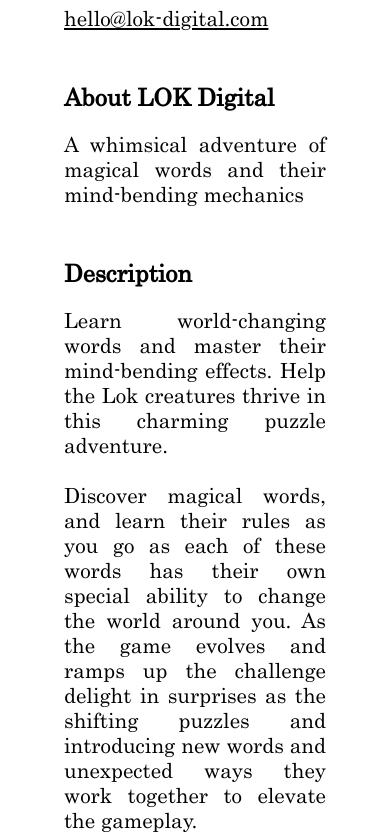
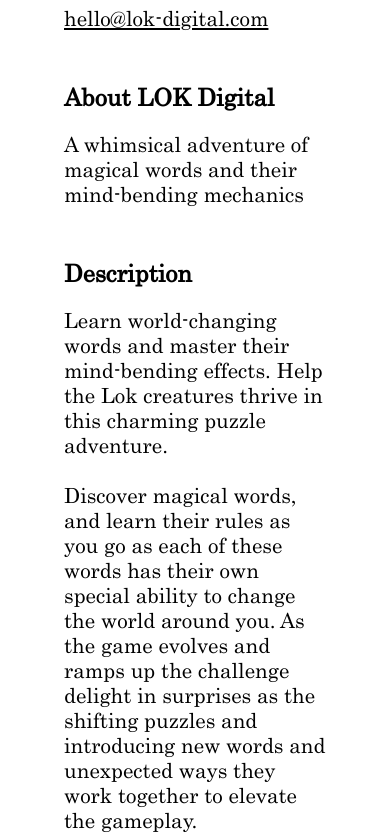
Before and after one commit to Raindrinker/lok-website, a SvelteKit app: page /presskit in a window 390 px wide. Shown: the part 1248-2084 px from the top of the page. Built offline with nearby package versions, Linux system fonts and the light colour scheme.

Commit message:
Update presskit for mobile

```diff
--- a/src/routes/main/+page.svelte
+++ b/src/routes/main/+page.svelte
@@ -135,7 +135,7 @@
 			<div class="book-duet">
 				<img src={book} class="book-img"/>
 				<div class="book-duet-text">
-					An adaptation of the acclaimed pen&paper puzzle book LOK
+					An adaptation of the acclaimed pen & paper puzzle book LOK
 					<a href="https://www.blazgracar.com/lok">
 						<div class="book-link">
 							ABOUT THE BOOK >
--- a/src/routes/presskit/+page.svelte
+++ b/src/routes/presskit/+page.svelte
@@ -397,6 +397,7 @@
         border: 4px solid black;
         flex-shrink: 0;
         flex-grow: 1;
+        max-width: 100%;
     }
 
     .screenshot-img {
@@ -416,6 +417,8 @@
         padding-left: 32px;
         padding-right: 16px;
         padding-bottom: 16px;
+        align-items: center;
+        justify-content: center;
     }
 
     .footer-img {
@@ -518,6 +521,10 @@
             align-items: center !important;
             justify-content: center !important;
             padding-right: 0 !important;
+        }
+
+        .content2 {
+            margin-bottom: 0px !important;
         }
     }
 
@@ -634,10 +641,6 @@
         justify-content: center;
     }
 
-    .presskit-text {
-        text-align: justify;
-    }
-
     .no-margin-top {
         margin-top: 0 !important;
     }
```
